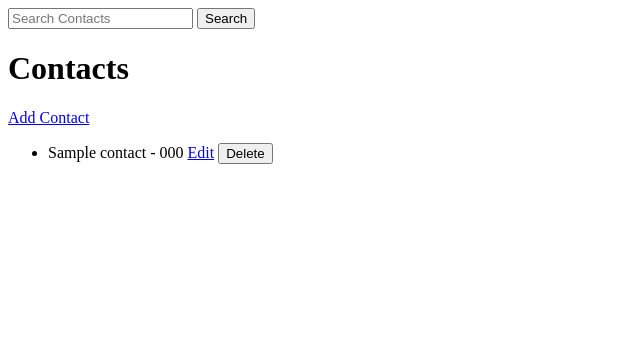
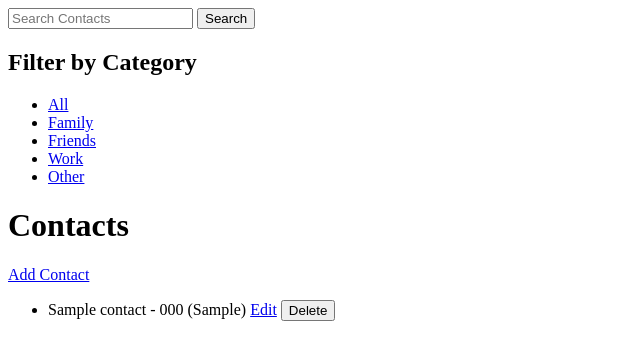
Before and after one commit to DoyinHubX/viteconnect, a Django app: template contacts/templates/contacts/contact_list.html in a window 1280 px wide. Shown: the top 360 px of the page, without its empty margins (0-640 px from the left). Run offline with Django 3.2, Linux system fonts and the light colour scheme; the template is opened without the code that fills it: most values are stand-ins (such as "Sample title", 1, 10 or a date in 2020).

Commit message:
add filter by category functionality

```diff
--- a/contacts/forms.py
+++ b/contacts/forms.py
@@ -4,4 +4,4 @@ from .models import Contact
 class ContactForm(forms.ModelForm):
     class Meta:
         model = Contact
-        fields = ['name', 'email', 'phone', 'address']
+        fields = ['name', 'email', 'phone', 'address', 'category']
--- a/contacts/templates/contacts/contact_list.html
+++ b/contacts/templates/contacts/contact_list.html
@@ -4,10 +4,20 @@
     <title>Contact List</title>
 </head>
 <body>
+
     <form method="GET" action="">
         <input type="text" name="q" placeholder="Search Contacts" value="{{ query }}">
         <button type="submit">Search</button>
     </form>
+
+    <h2>Filter by Category</h2>
+        <ul>
+            <li><a href="?category=all">All</a></li>
+            <li><a href="?category=family">Family</a></li>
+            <li><a href="?category=friends">Friends</a></li>
+            <li><a href="?category=work">Work</a></li>
+            <li><a href="?category=other">Other</a></li>
+        </ul>
 
     <h1>Contacts</h1>
 
@@ -15,7 +25,7 @@
     <ul>
     {% for contact in contacts %}
         <li>
-                {{ contact.name }} - {{ contact.phone }}
+            {{ contact.name }} - {{ contact.phone }} ({{ contact.get_category_display }})
             <a href="{% url 'edit_contact' contact.pk %}">Edit</a>
             <form action="{% url 'delete_contact' contact.pk %}" method="POST" style="display:inline;">
                 {% csrf_token %}
```
Also changed, not shown: contacts/models.py (+8 -1 lines), contacts/views.py (+9 -4 lines), contacts/migrations/0002_contact_category.py (added), db.sqlite3. Lines whose indentation alone changed are shown as unchanged.
